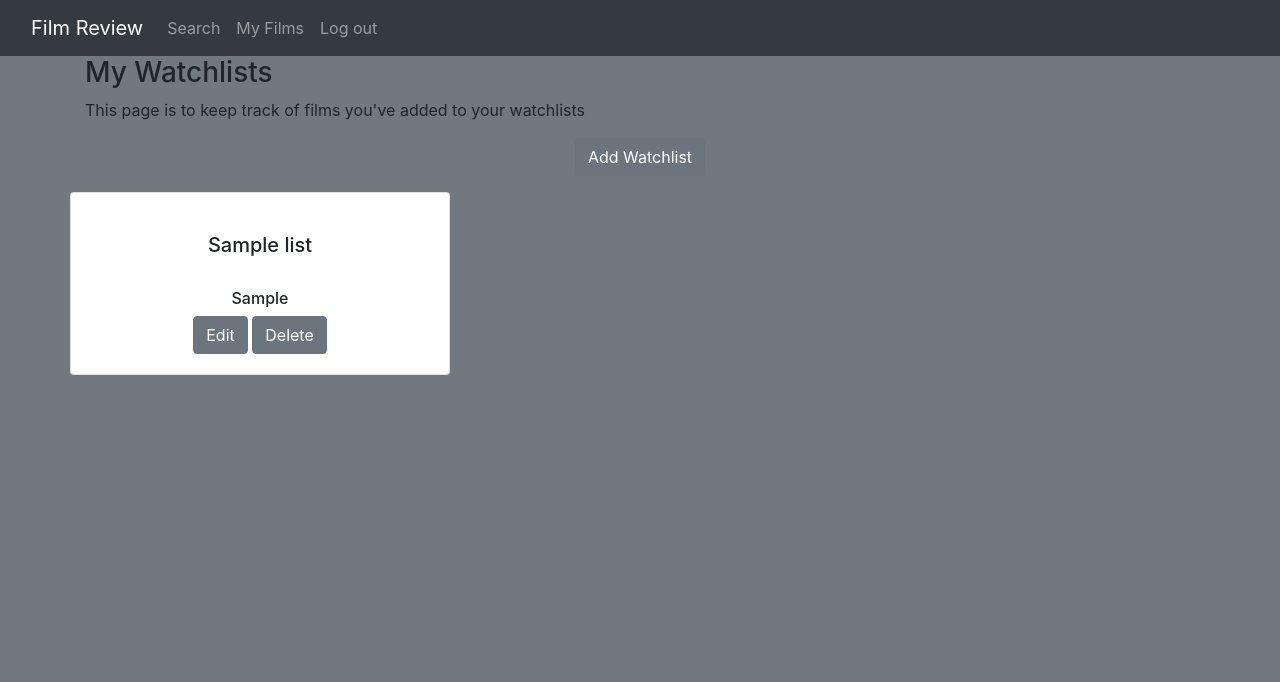
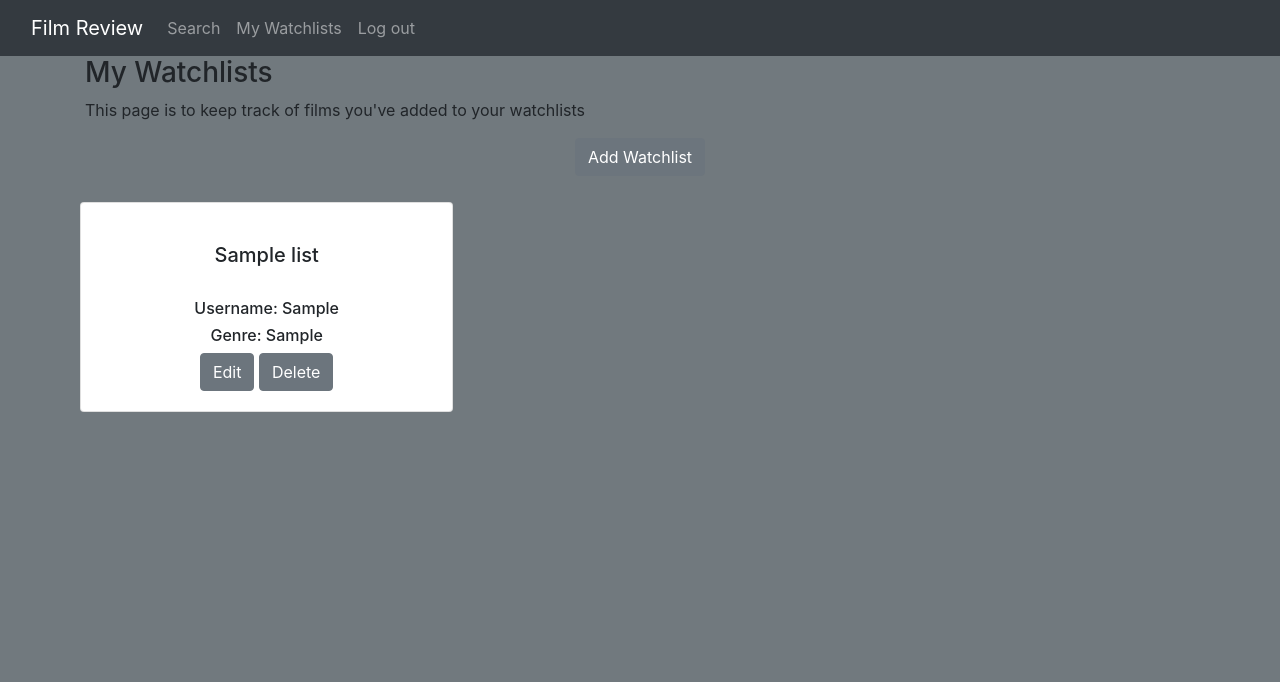
Before and after one commit to SkyeH-M/Film-review-site, a Flask app: page /watchlists in a window 1280 px wide. Shown: the top 682 px of the page. Run offline with Flask 3, Linux system fonts and the light colour scheme; a user stored in the database is signed in; tables that the repository leaves empty hold one stand-in row (values such as "Sample post"); some libraries are stand-ins or nearby versions.

```diff
--- a/filmreview/models.py
+++ b/filmreview/models.py
@@ -30,6 +30,7 @@ class Watch_list(db.Model):
     id = db.Column(db.Integer, primary_key=True)
     list_name = db.Column(db.String(50), unique=False, nullable=False)
     created_by = db.Column(db.String(50), nullable=True)
+    genre = db.Column(db.String(20), nullable=True)
     # ref one to many relationship, not visible in database
     films = db.relationship("Film", backref="watch_list",
                             cascade="all, delete", lazy=True)
--- a/filmreview/routes.py
+++ b/filmreview/routes.py
@@ -1,6 +1,7 @@
 # Bugs
 # 1) FIX- registerform works to return h1 but loginform does not-
 # 1) didn't include form.hidden_tag() on login!
+# How to get Bootstrap custom select via models.py for genre?
 
 
 from flask import render_template, request, redirect, url_for, flash, session
@@ -105,14 +106,14 @@ def watchlists():
     return render_template("watchlists.html", watchlists=watchlists)
 
 
-@app.route("/populate_review", methods=["GET", "POST"])
-@login_required
-def populate_review():
-    film_title_value = request.form.get('film_title')
-    # this prints the value you type into the form field
-    print(film_title_value)
-    return render_template("add_review.html",
-                           film_title_value=film_title_value)
+# @app.route("/populate_review", methods=["GET", "POST"])
+# @login_required
+# def populate_review():
+#     film_title_value = request.form.get('film_title')
+#     # this prints the value you type into the form field
+#     print(film_title_value)
+#     return render_template("add_review.html",
+#                            film_title_value=film_title_value)
 
 
 @app.route("/add_watchlist", methods=["GET", "POST"])
@@ -120,27 +121,30 @@ def populate_review():
 def add_watchlist():
     if request.method == "POST":
         watchlist = Watch_list(list_name=request.form.get("list_name"),
-                               created_by=request.form.get("created_by"))
+                               created_by=request.form.get("created_by"),
+                               genre=request.form.get("genre"))
         db.session.add(watchlist)
         db.session.commit()
         return redirect(url_for("watchlists"))
-    return render_template("add_watchlist.html", data=data)
+    return render_template("add_watchlist.html")
 
 
-@app.route("/add_review", methods=["GET", "POST"])
-@login_required
-def add_review():
-    data = session.get("data", None)
-    if request.method == "POST":
-        film_review = {
-            "title": request.form.get("original_title")
-        }
-        db.session.add(film_review)
-        db.session.commit()
-        flash("Film successfully added to film list")
-        return redirect(url_for("view_films"))
+# for add_review get data the same way as with the add_watchlist route above
 
-    return render_template("add_review.html", data=data)
+# @app.route("/add_review", methods=["GET", "POST"])
+# @login_required
+# def add_review():
+#     data = session.get("data", None)
+#     if request.method == "POST":
+#         film_review = {
+#             "title": request.form.get("original_title")
+#         }
+#         db.session.add(film_review)
+#         db.session.commit()
+#         flash("Film successfully added to film list")
+#         return redirect(url_for("view_films"))
+
+#     return render_template("add_review.html", data=data)
 
 
 @app.route("/login", methods=["GET", "POST"])
--- a/filmreview/static/css/style.css
+++ b/filmreview/static/css/style.css
@@ -54,10 +54,10 @@ main {
   background-color: white;
 }
 
-.custom-select {
-  width: 90%;
+/* .custom-select {
+  width: 100%;
   margin: auto;
-}
+} */
 
 .watchlist-card-title {
   padding: 20px;
@@ -121,3 +121,10 @@ body {
   margin-top: 10px;
   margin-bottom: 10px;
 }
+
+
+/* Add margin to Bootstrap columns - Seb33300 */
+[class*="row-cols-"] {
+  background-clip: padding-box;
+  border: 10px solid transparent;
+}
--- a/filmreview/static/js/script.js
+++ b/filmreview/static/js/script.js
@@ -1,6 +1,6 @@
-window.addEventListener("DOMContentLoaded", (event) => {
-    document.getElementById("apiData").addEventListener("click", function() {
-        let apiData = this.getAttribute("data-value");
-        document.getElementById("film_title").value = apiData;
-    });
-})
+// window.addEventListener("DOMContentLoaded", (event) => {
+//     document.getElementById("apiData").addEventListener("click", function() {
+//         let apiData = this.getAttribute("data-value");
+//         document.getElementById("film_title").value = apiData;
+//     });
+// })
--- a/filmreview/templates/base.html
+++ b/filmreview/templates/base.html
@@ -29,10 +29,10 @@
                   <li class="nav-item">
                     <a class="nav-link" href="{{ url_for('search') }}">Search</a>
                   </li>
+                  <!-- removed link for add_review here -->
                   <li class="nav-item">
-                    <a class="nav-link" href="{{ url_for('add_review') }}">My Films</a>
+                    <a class="nav-link" href="{{ url_for('watchlists') }}">My Watchlists</a>
                   </li>
-                  <!-- removed link for watchlists here -->
                   <li class="nav-item">
                     <a class="nav-link" href="{{ url_for('logout') }}">Log out</a>
                   </li>
--- a/filmreview/templates/watchlists.html
+++ b/filmreview/templates/watchlists.html
@@ -1,4 +1,4 @@
-<!-- {% extends "base.html" %}
+{% extends "base.html" %}
 {% block content %}
 
 <h3 class="center-align">My Watchlists</h3>
@@ -15,11 +15,12 @@
 <div class="card watchlist-card text-center">
     <div class="card-body">
       <h5 class="card-title watchlist-card-title">{{ watchlist.list_name }}</h5>
-      <h6 class="card-text watchlist-genre">{{ watchlist.created_by }}</h6>
+      <h6 class="card-text watchlist-created-by">Username: {{ watchlist.created_by }}</h6>
+      <h6 class="card-text watchlist-genre">Genre: {{ watchlist.genre }}</h6>
         <a href="#" class="btn btn-secondary">Edit</a>
         <a href="#" class="btn btn-secondary">Delete</a>
     </div>
   </div>
   {% endfor %}
 </div>
-{% endblock %} -->
+{% endblock %}
```
Also changed, not shown: filmreview/templates/add_watchlist.html (+11 -8 lines).
